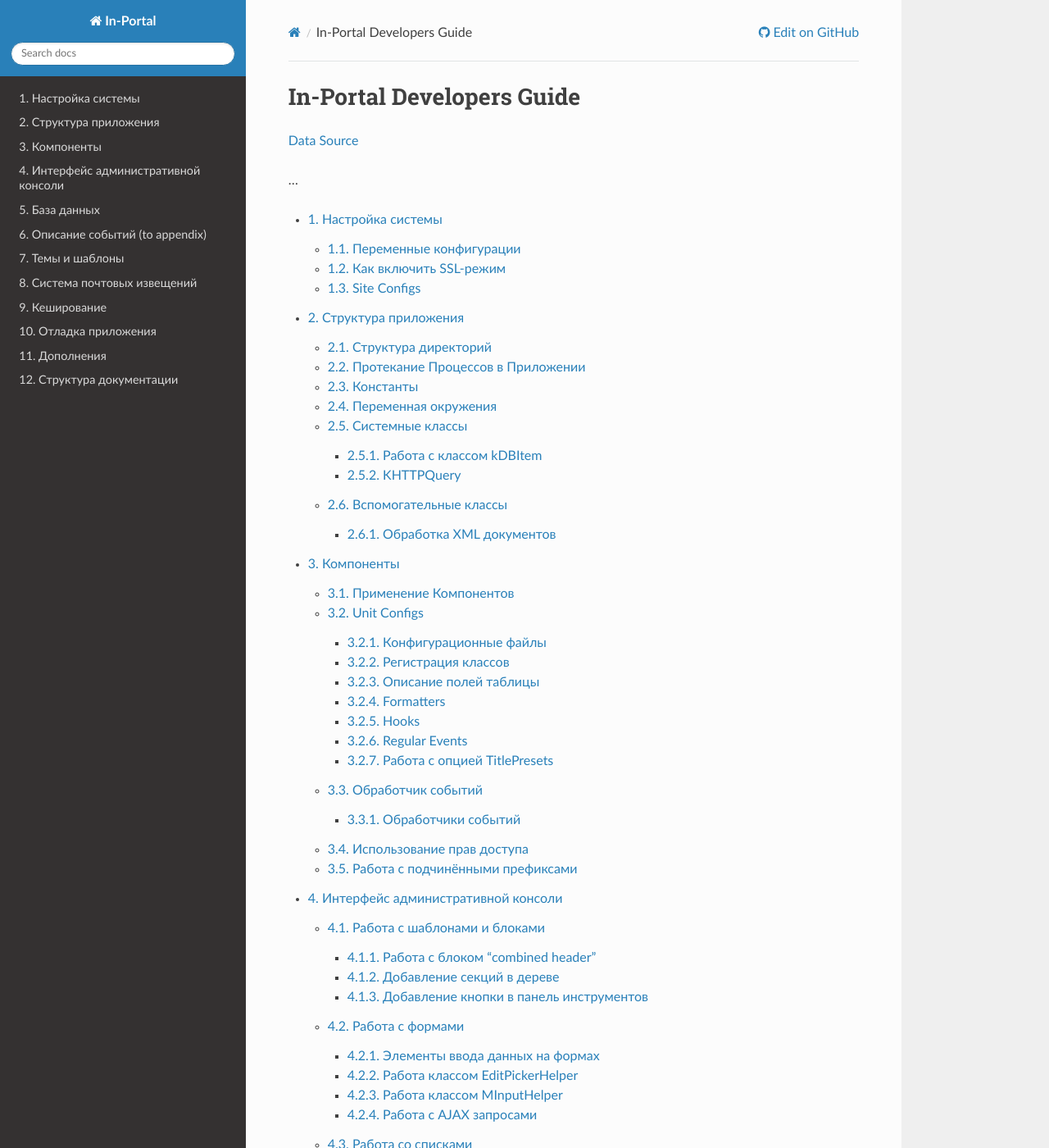
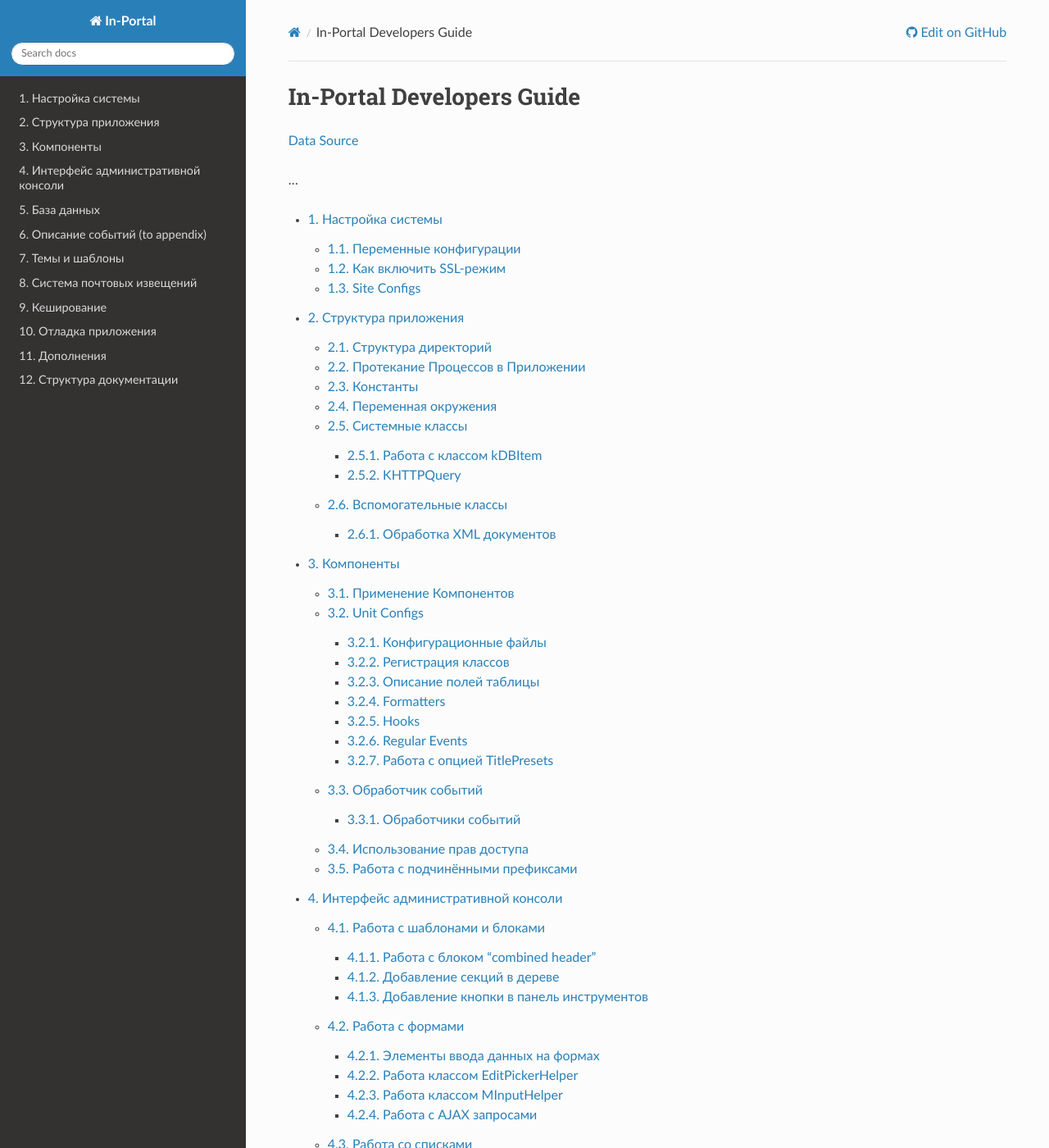
Before and after one commit to in-portal/guide-ru, a Sphinx documentation site: the page built from docs/index.rst, in a window 1280 px wide and 1400 px high. Shown: the whole window at 82% size. Built offline with Sphinx 7.4.7 and the Read the Docs theme 3.1.0, drawn with Linux system fonts in a browser that asks for light colours.

Commit message:
Adjust CSS (table cell wrapping; page width)

```diff
--- /dev/null
+++ b/docs/_static/custom.css
@@ -0,0 +1,7 @@
+.wy-nav-content {
+    max-width: 100%;
+}
+
+.wy-table-responsive table td, .wy-table-responsive table th {
+    white-space: normal;
+}
--- a/docs/conf.py
+++ b/docs/conf.py
@@ -83,7 +83,13 @@
 # Add any paths that contain custom static files (such as style sheets) here,
 # relative to this directory. They are copied after the builtin static files,
 # so a file named "default.css" will overwrite the builtin "default.css".
-#html_static_path = ['_static']
+html_static_path = ['_static']
+
+# These paths are either relative to html_static_path
+# or fully qualified paths (eg. https://...)
+html_css_files = [
+    'custom.css',
+]
 
 # Add any extra paths that contain custom files (such as robots.txt or
 # .htaccess) here, relative to this directory. These files are copied
```
